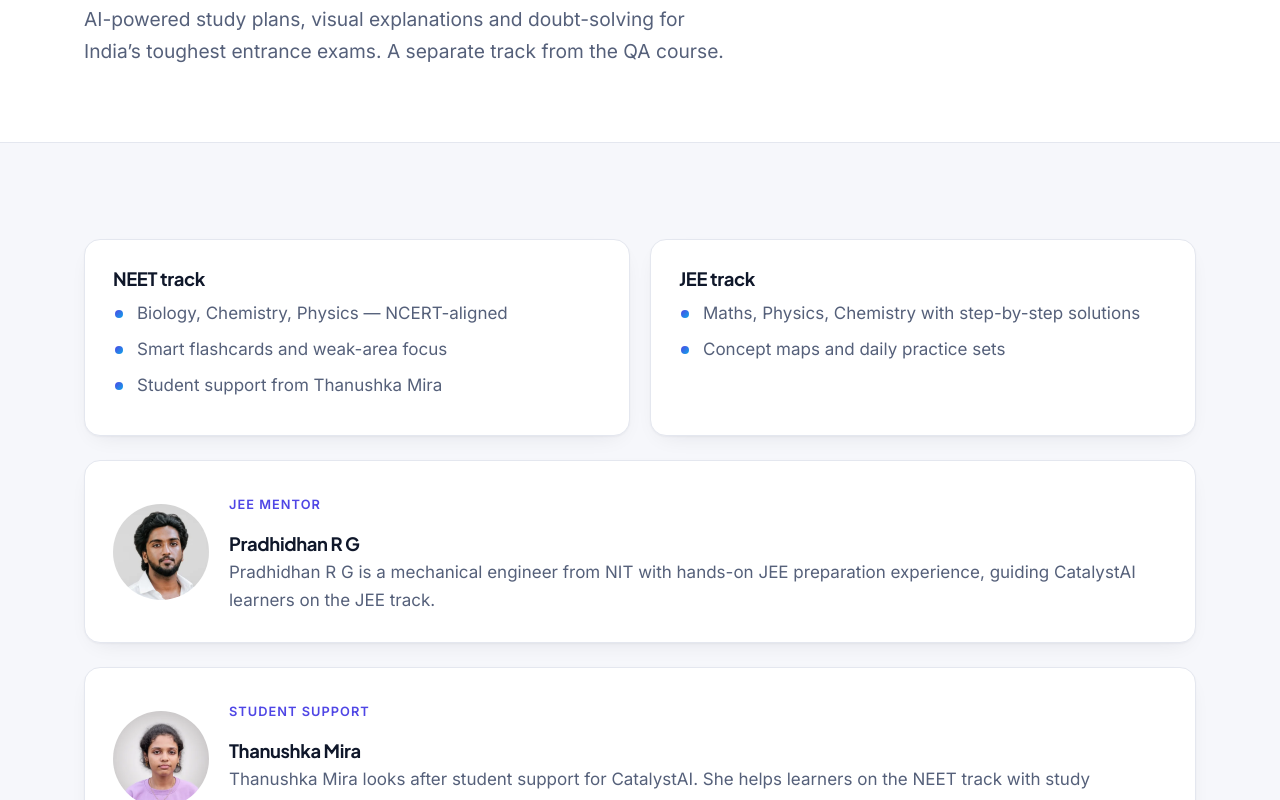
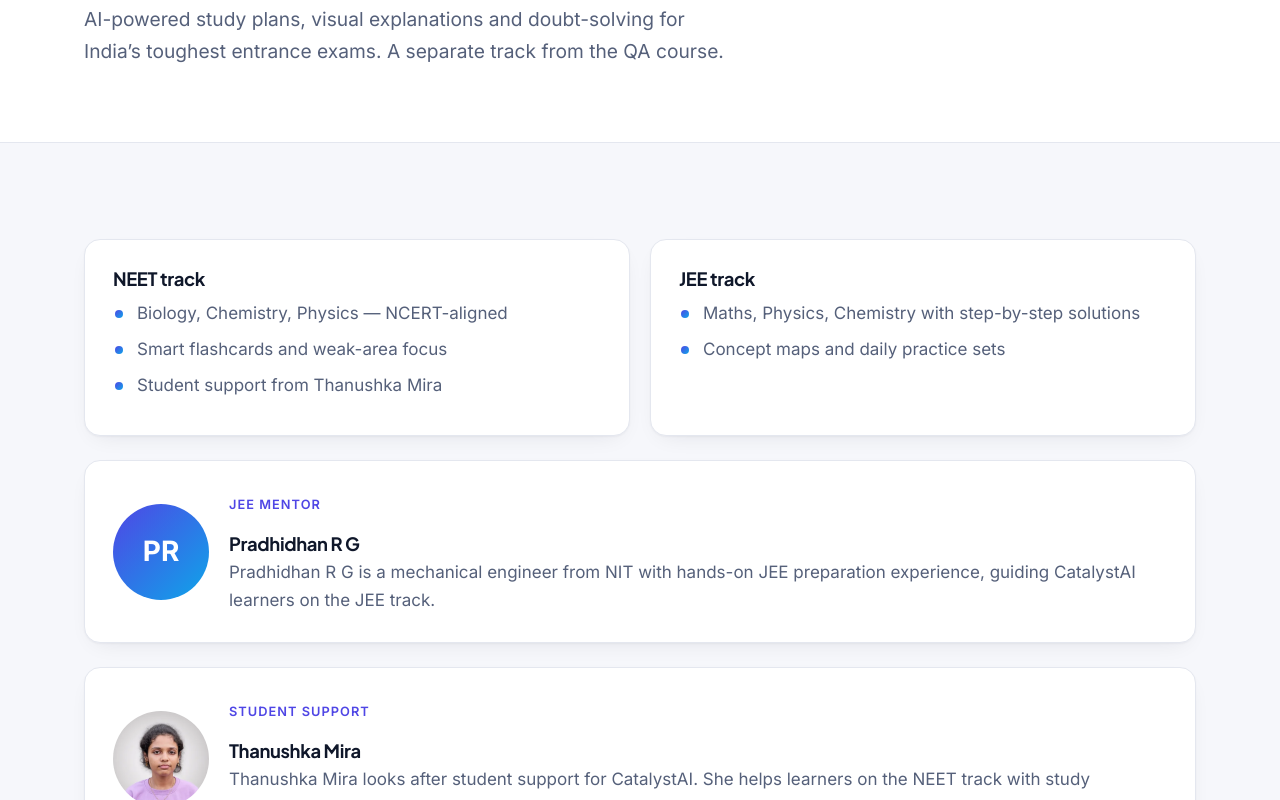
Before and after one commit to agenticqa2/agenticqa-website, a plain HTML site: page catalyst.html in a window 1280 px wide. Shown: the part 360-1160 px from the top of the page. Drawn offline with Linux system fonts and the light colour scheme.

Commit message:
Pradhidhan: PR placeholder until photo confirmed

```diff
--- a/catalyst.html
+++ b/catalyst.html
@@ -56,7 +56,8 @@
     <article class="card"><h3>JEE track</h3><ul><li>Maths, Physics, Chemistry with step-by-step solutions</li><li>Concept maps and daily practice sets</li></ul></article>
   </div>
   <div class="card" id="jee-mentor" style="margin-top:24px;display:flex;gap:20px;align-items:center;flex-wrap:wrap">
-    <img src="pradhidhan.webp" alt="Pradhidhan R G" width="96" height="96" loading="lazy" style="width:96px;height:96px;border-radius:50%;object-fit:cover">
+    <!-- PLACEHOLDER: replace with Pradhidhan's photo (pradhidhan.webp ready) -->
+    <div class="avatar-ph" role="img" aria-label="Photo coming soon" style="width:96px;height:96px;font-size:28px;border-radius:50%">PR</div>
     <div style="flex:1;min-width:240px">
       <span class="eyebrow">JEE mentor</span>
       <h3 style="margin:4px 0">Pradhidhan R G</h3>
```
